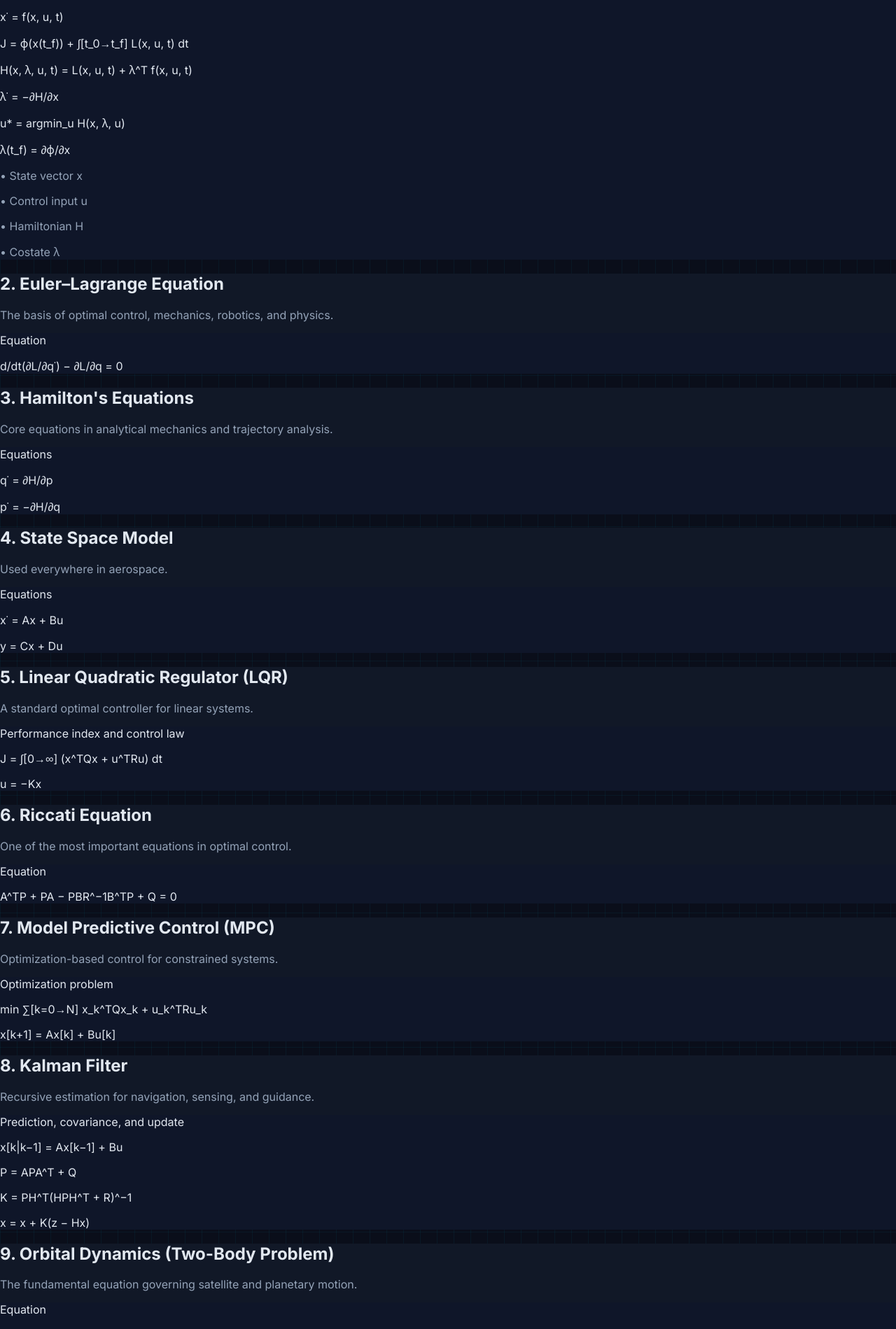
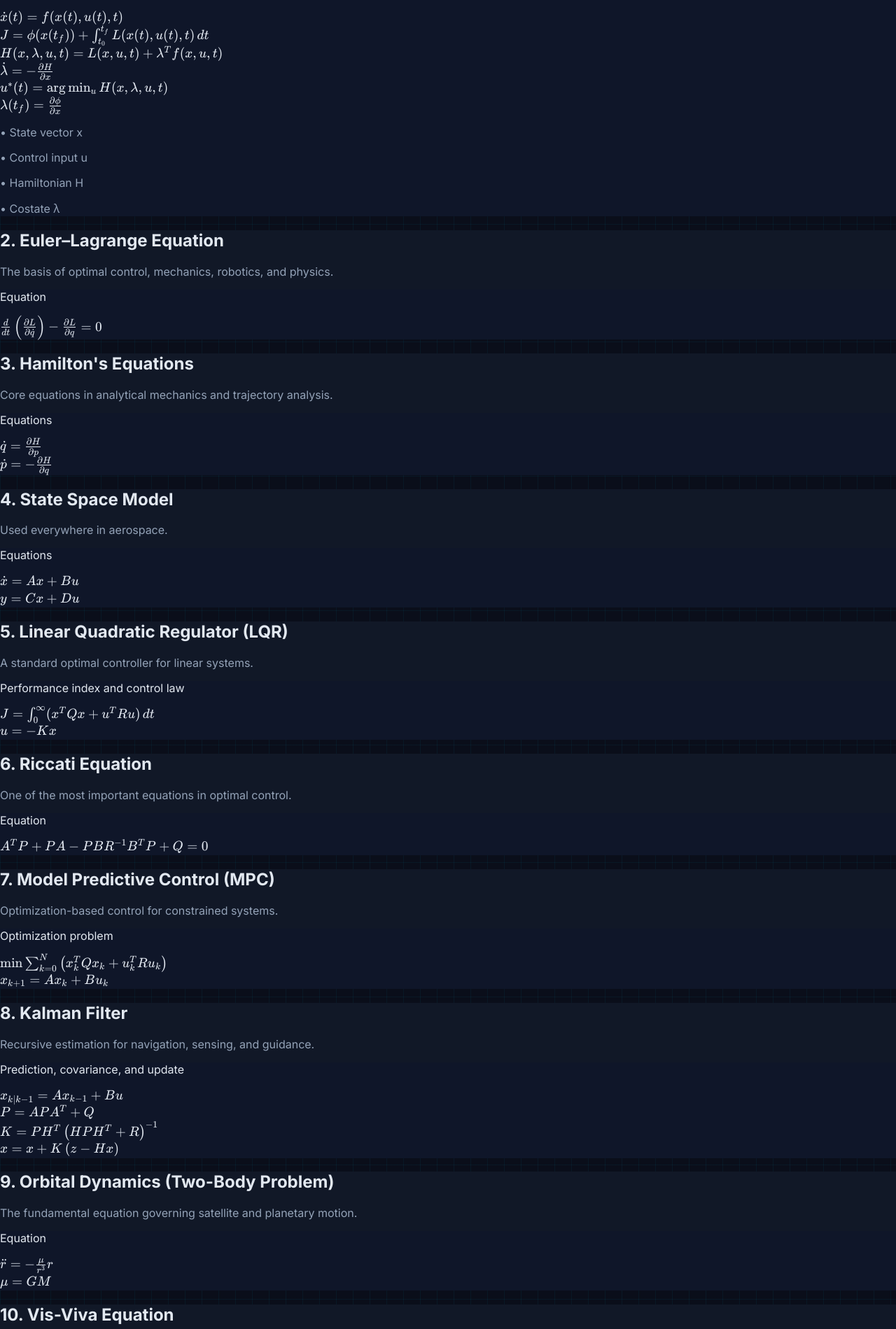
Before and after one commit to mukitc2010/orbitalsimulatorhub-, a React (Vite) app in the folder client/: page /research/space-agi-math in a window 1280 px wide. Shown: the part 1480-3379 px from the top of the page at 70% size. Built offline with nearby package versions, Linux system fonts and the light colour scheme; no server answers.

Commit message:
Render mathematics formulas with KaTeX

```diff
--- a/client/src/pages/SpaceAGIMathematics.tsx
+++ b/client/src/pages/SpaceAGIMathematics.tsx
@@ -1,4 +1,6 @@
 import { Link } from "wouter";
+import katex from "katex";
+import "katex/dist/katex.min.css";
 
 const sections = [
   {
@@ -7,12 +9,12 @@ const sections = [
       "The foundation of optimal spacecraft trajectory optimization, fuel-optimal landing, Mars missions, Apollo guidance, and autonomous spacecraft.",
     formulaTitle: "Key equations",
     formulas: [
-      "x˙ = f(x, u, t)",
-      "J = ϕ(x(t_f)) + ∫[t_0→t_f] L(x, u, t) dt",
-      "H(x, λ, u, t) = L(x, u, t) + λ^T f(x, u, t)",
-      "λ˙ = −∂H/∂x",
-      "u* = argmin_u H(x, λ, u)",
-      "λ(t_f) = ∂ϕ/∂x",
+      String.raw`\dot{x}(t)=f(x(t),u(t),t)`,
+      String.raw`J=\phi(x(t_f))+\int_{t_0}^{t_f} L(x(t),u(t),t)\,dt`,
+      String.raw`H(x,\lambda,u,t)=L(x,u,t)+\lambda^T f(x,u,t)`,
+      String.raw`\dot{\lambda}=-\frac{\partial H}{\partial x}`,
+      String.raw`u^*(t)=\arg\min_u H(x,\lambda,u,t)`,
+      String.raw`\lambda(t_f)=\frac{\partial \phi}{\partial x}`,
     ],
     notes: ["State vector x", "Control input u", "Hamiltonian H", "Costate λ"],
   },
@@ -20,114 +22,123 @@ const sections = [
     title: "2. Euler–Lagrange Equation",
     subtitle: "The basis of optimal control, mechanics, robotics, and physics.",
     formulaTitle: "Equation",
-    formulas: ["d/dt(∂L/∂q˙) − ∂L/∂q = 0"],
+    formulas: [String.raw`\frac{d}{dt}\left(\frac{\partial L}{\partial \dot q}\right)-\frac{\partial L}{\partial q}=0`],
   },
   {
     title: "3. Hamilton's Equations",
     subtitle: "Core equations in analytical mechanics and trajectory analysis.",
     formulaTitle: "Equations",
-    formulas: ["q˙ = ∂H/∂p", "p˙ = −∂H/∂q"],
+    formulas: [String.raw`\dot q=\frac{\partial H}{\partial p}`, String.raw`\dot p=-\frac{\partial H}{\partial q}`],
   },
   {
     title: "4. State Space Model",
     subtitle: "Used everywhere in aerospace.",
     formulaTitle: "Equations",
-    formulas: ["x˙ = Ax + Bu", "y = Cx + Du"],
+    formulas: [String.raw`\dot x=Ax+Bu`, String.raw`y=Cx+Du`],
   },
   {
     title: "5. Linear Quadratic Regulator (LQR)",
     subtitle: "A standard optimal controller for linear systems.",
     formulaTitle: "Performance index and control law",
-    formulas: ["J = ∫[0→∞] (x^TQx + u^TRu) dt", "u = −Kx"],
+    formulas: [String.raw`J=\int_0^{\infty}(x^TQx+u^TRu)\,dt`, String.raw`u=-Kx`],
   },
   {
     title: "6. Riccati Equation",
     subtitle: "One of the most important equations in optimal control.",
     formulaTitle: "Equation",
-    formulas: ["A^TP + PA − PBR^−1B^TP + Q = 0"],
+    formulas: [String.raw`A^TP+PA-PBR^{-1}B^TP+Q=0`],
   },
   {
     title: "7. Model Predictive Control (MPC)",
     subtitle: "Optimization-based control for constrained systems.",
     formulaTitle: "Optimization problem",
-    formulas: ["min ∑[k=0→N] x_k^TQx_k + u_k^TRu_k", "x[k+1] = Ax[k] + Bu[k]"],
+    formulas: [String.raw`\min \sum_{k=0}^{N}\left(x_k^TQx_k+u_k^TRu_k\right)`, String.raw`x_{k+1}=Ax_k+Bu_k`],
   },
   {
     title: "8. Kalman Filter",
     subtitle: "Recursive estimation for navigation, sensing, and guidance.",
     formulaTitle: "Prediction, covariance, and update",
     formulas: [
-      "x[k|k−1] = Ax[k−1] + Bu",
-      "P = APA^T + Q",
-      "K = PH^T(HPH^T + R)^−1",
-      "x = x + K(z − Hx)",
+      String.raw`x_{k|k-1}=Ax_{k-1}+Bu`,
+      String.raw`P=APA^T+Q`,
+      String.raw`K=PH^T\left(HPH^T+R\right)^{-1}`,
+      String.raw`x=x+K\left(z-Hx\right)`,
     ],
   },
   {
     title: "9. Orbital Dynamics (Two-Body Problem)",
     subtitle: "The fundamental equation governing satellite and planetary motion.",
     formulaTitle: "Equation",
-    formulas: ["r¨ = −μ/r^3 · r", "μ = GM"],
+    formulas: [String.raw`\ddot r=-\frac{\mu}{r^3}r`, String.raw`\mu=GM`],
   },
   {
     title: "10. Vis-Viva Equation",
     subtitle: "Determines spacecraft velocity at any point in an orbit.",
     formulaTitle: "Equation",
-    formulas: ["v = √[μ(2/r − 1/a)]"],
+    formulas: [String.raw`v=\sqrt{\mu\left(\frac{2}{r}-\frac{1}{a}\right)}`],
   },
   {
     title: "11. Tsiolkovsky Rocket Equation",
     subtitle: "The cornerstone of rocket propulsion and mission planning.",
     formulaTitle: "Equation",
-    formulas: ["Δv = v_e ln(m_0/m_f)"],
+    formulas: [String.raw`\Delta v=v_e\ln\left(\frac{m_0}{m_f}\right)`],
   },
   {
     title: "12. Clohessy–Wiltshire (Hill's) Equations",
     subtitle: "Used for satellite rendezvous and formation flying.",
     formulaTitle: "Equations",
     formulas: [
-      "x¨ − 2n y˙ − 3n^2 x = u_x",
-      "y¨ + 2n x˙ = u_y",
-      "z¨ + n^2 z = u_z",
+      String.raw`\ddot x-2n\dot y-3n^2x=u_x`,
+      String.raw`\ddot y+2n\dot x=u_y`,
+      String.raw`\ddot z+n^2z=u_z`,
     ],
   },
   {
     title: "13. Quaternion Attitude Dynamics",
     subtitle: "Used for spacecraft orientation and attitude control.",
     formulaTitle: "Kinematics",
-    formulas: ["q˙ = 1/2 Ω(ω) q"],
+    formulas: [String.raw`\dot q=\frac{1}{2}\Omega(\omega)q`],
   },
   {
     title: "14. Extended Kalman Filter (EKF)",
     subtitle: "A nonlinear extension of the Kalman filter.",
     formulaTitle: "Prediction, measurement, and linearization",
-    formulas: ["x[k+1] = f(x[k], u[k])", "z = h(x) + v", "F = ∂f/∂x"],
+    formulas: [String.raw`x_{k+1}=f(x_k,u_k)`, String.raw`z=h(x)+v`, String.raw`F=\frac{\partial f}{\partial x}`],
   },
   {
     title: "15. Bellman Equation (Dynamic Programming)",
     subtitle: "The foundation of reinforcement learning and optimal decision-making.",
     formulaTitle: "Equation",
-    formulas: ["V(x) = min_u [L(x, u) + V(f(x, u))]"],
+    formulas: [String.raw`V(x)=\min_u\left[L(x,u)+V\left(f(x,u)\right)\right]`],
   },
   {
     title: "16. Hamilton–Jacobi–Bellman (HJB) Equation",
     subtitle: "The continuous-time optimal control equation.",
     formulaTitle: "Equation",
-    formulas: ["−∂V/∂t = min_u [L + ∇V^T f]"],
+    formulas: [String.raw`-\frac{\partial V}{\partial t}=\min_u\left[L+\nabla V^Tf\right]`],
   },
   {
     title: "17. Lyapunov Stability",
     subtitle: "A key criterion for proving stability of control systems.",
     formulaTitle: "Conditions",
-    formulas: ["V(x) > 0", "V˙(x) < 0"],
+    formulas: [String.raw`V(x)>0`, String.raw`\dot V(x)<0`],
   },
   {
     title: "18. Eigenvalue Problem",
     subtitle: "Used extensively in vibration analysis, control system stability, orbital dynamics, and structural mechanics.",
     formulaTitle: "Equation",
-    formulas: ["A v = λ v", "Example eigenvalues: λ1 = 3, λ2 = 1"],
+    formulas: [String.raw`A\mathbf{v}=\lambda\mathbf{v}`, String.raw`\lambda_1=3,\quad \lambda_2=1`],
   },
 ];
+
+function renderKatex(formula: string) {
+  return katex.renderToString(formula, {
+    displayMode: false,
+    throwOnError: false,
+    strict: "ignore",
+    output: "html",
+  });
+}
 
 export function SpaceAGIMathematics() {
   return (
@@ -208,7 +219,7 @@ export function SpaceAGIMathematics() {
             <div className="rounded-lg p-4 font-mono text-sm space-y-2" style={{ background: "var(--bg-surface)" }}>
               <p className="font-semibold text-[var(--accent-cyan)]">{section.formulaTitle}</p>
               {section.formulas.map((formula) => (
-                <p key={formula} className="whitespace-pre-wrap leading-7">{formula}</p>
+                <div key={formula} className="overflow-x-auto py-1 leading-7" dangerouslySetInnerHTML={{ __html: renderKatex(formula) }} />
               ))}
               {section.notes ? (
                 <div className="pt-2 text-xs space-y-1" style={{ color: "var(--text-secondary)" }}>
```
